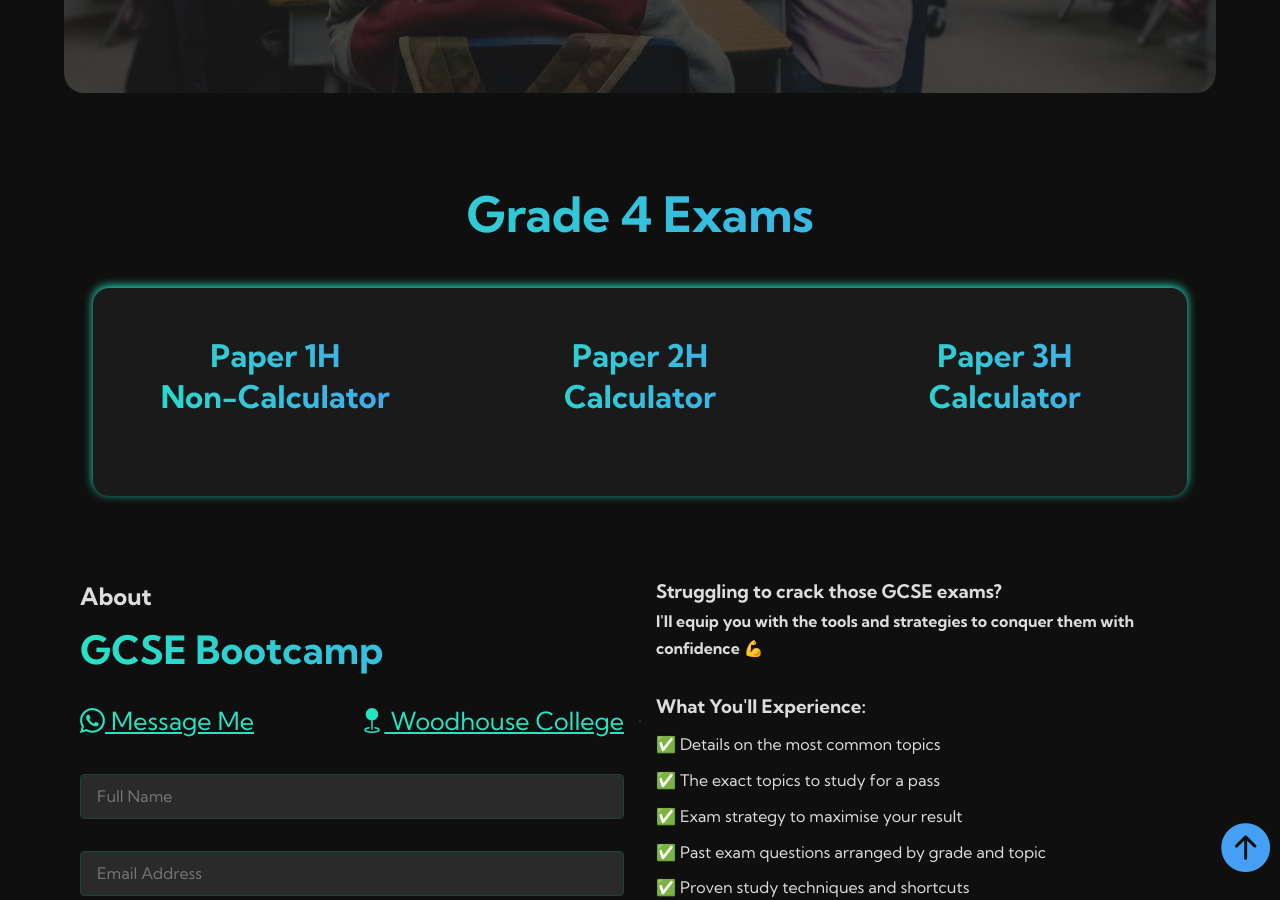
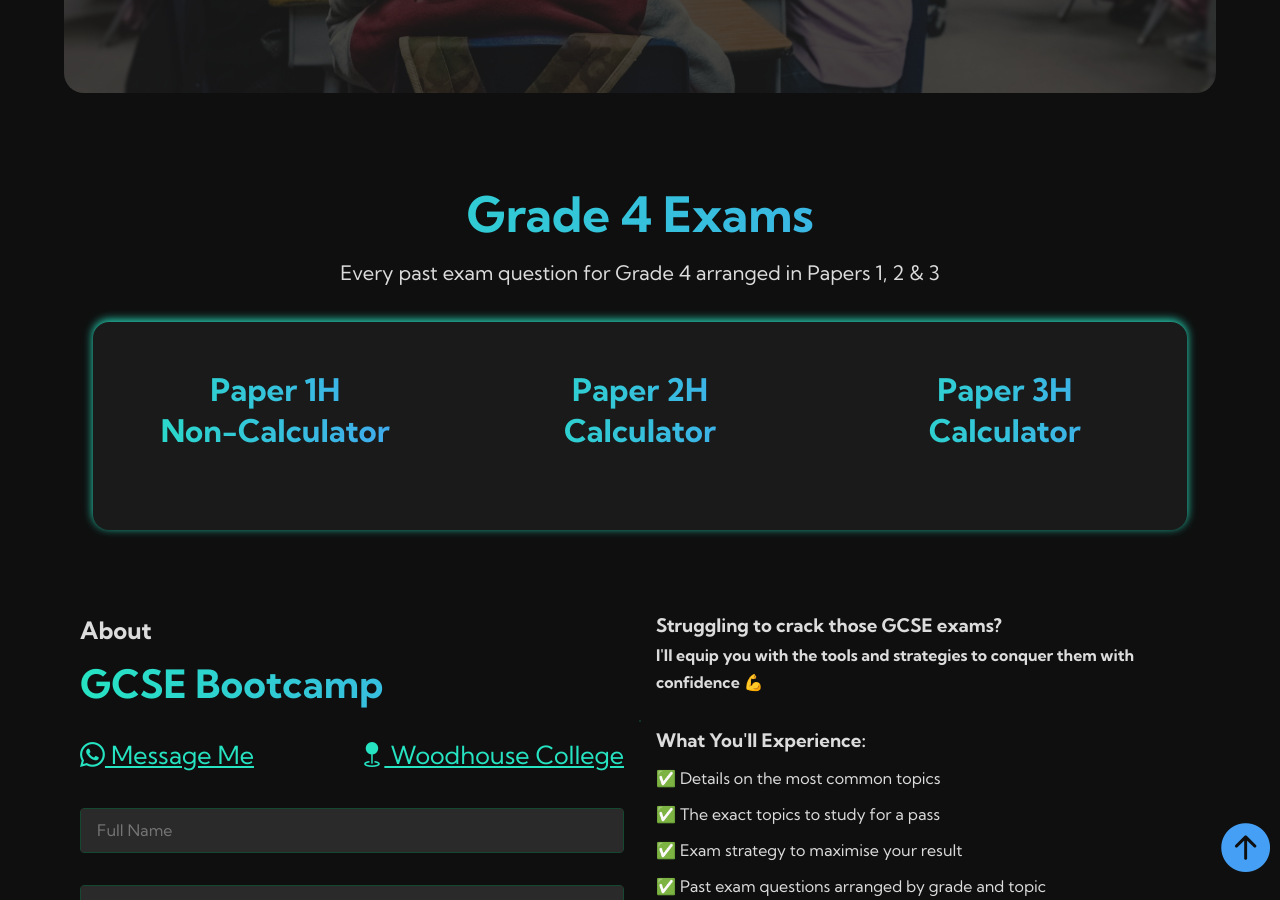
Before and after one commit to GG1982/Jekyll-ggmaths, a Jekyll site: the page built from pages/group-lessons.html, in a window 1280 px wide and 900 px high, scrolled down 629 px. Built offline with Jekyll 4.4.1, drawn with Linux system fonts in a browser that asks for light colours.

Commit message:
add grade 4 papers

```diff
--- a/pages/group-lessons.html
+++ b/pages/group-lessons.html
@@ -28,6 +28,7 @@ custom_css:
         <!-- Grade 4 -->
         <section>
             <h2 id="grade-4" class="grade-title font-4 text-center fancy-text">Grade 4 exams</h2>
+            <p class="text-center">Every past exam question for Grade 4 arranged in Papers 1, 2 & 3</p>
             <div class="lists">
                 <ul class="paper paper-1">
                     <h3 class="paper-title fancy-text">Paper 1H <span class="block">non-calculator</span></h3>
```
Also changed, not shown: 1 other file.
